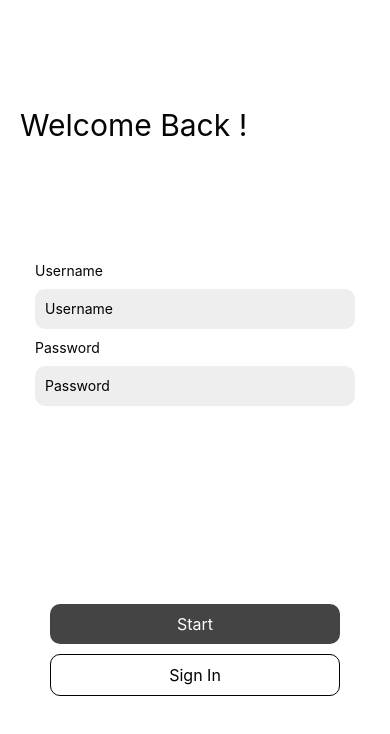
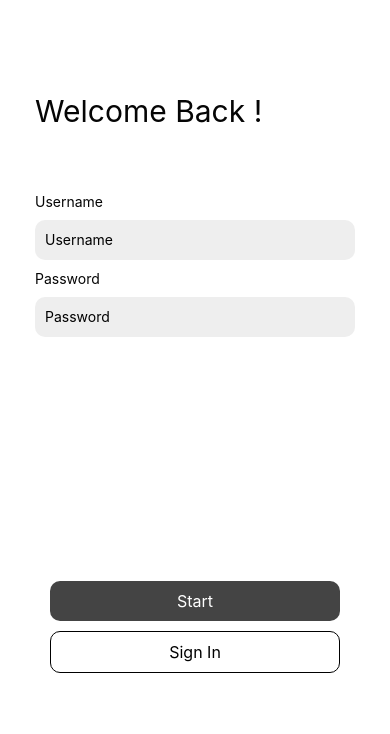
Before and after one commit to Enadir-Mekhlouf/React_native_1st_app, a React Native app: screen / in a window 390 px wide. Shown: the top 734 px of the page. Built offline with nearby package versions, Linux system fonts and the light colour scheme.

Commit message:
[*] fixed lining title with input

```diff
--- a/App.tsx
+++ b/App.tsx
@@ -19,10 +19,12 @@ const SignUP =({navigation}: any) =>{
   const [Password, onChangePassword] = React.useState('');
   return (
     <SafeAreaView style={{flex:1, justifyContent:'space-between', backgroundColor:'#ffffff',padding:10}}>
-     <View style={{paddingTop:"10%"}}>
+      <View style={{flex:1,paddingBottom:"20%" ,alignItems:'center',justifyContent:'space-around'}}>
+
+      <View >
+        <View style={{alignSelf:'flex-start',paddingBottom:"20%"}}>
         <Text style={{fontSize:30,color:'#050505'}}>Create Your Account</Text>
       </View>
-        <View style={{paddingBottom:"20%" ,alignItems:'center'}}>
         <View style={{paddingBottom:"20%"}}>
           <View>
             <Text style={{color:'#050505'}}>Username</Text>
@@ -88,6 +90,7 @@ const SignUP =({navigation}: any) =>{
       </View>
 
     </View>
+    </View>
     </SafeAreaView>
 
   );
@@ -100,14 +103,6 @@ const ProductDetail = ({ route ,navigation}: any) => {
   const dispatch = useDispatch();
   console.log(typeof imageUri, imageUri);
 
-  // const [product, setProduct] = React.useState({
-  //   id, name, price, description, imageUri, CodeBar
-  // });
-
-
-  // const handleUpdate = (updatedProduct) => {
-  //   updateitem(updatedProduct);
-  // }
 
   const toggleModalVisible = ()=> {
     SetModalvisible(!Modalvisible)
@@ -170,12 +165,6 @@ const ProductDetail = ({ route ,navigation}: any) => {
 
 const ProductModal=({visible, onClose,animationType,mode, item}: any)=>{
 
-  // const [text, onChangeText] = React.useState("");
-  // const [Description, onChangeDescription] = React.useState("");
-  // const [Price, onChangePrice] = React.useState("");
-  // const [CodeBar, onChangeCodeBar] = React.useState("");
-  // const [imageUri, setImageUri] = React.useState(null);
-
 const [text, setText] = React.useState(item ? item.name : '');
 const [description, setDescription] = React.useState(item ? item.description : '');
 const [price, setPrice] = React.useState(item ? item.price : '');
@@ -221,9 +210,6 @@ const dispatch = useDispatch();
       }
     });
   };
-
-
-
   useEffect(()=>{
 
     if(item){
@@ -239,10 +225,12 @@ const dispatch = useDispatch();
       onRequestClose={onClose}
     >
     <SafeAreaView style={{flex:1, justifyContent:'space-between', backgroundColor:'#ffffff',padding:20}}>
-    <View>
+      <View style={{flex:1,alignItems:'center',justifyContent:'space-around'}}>
+
+      <View style={{alignItems:'center'}}>
+        <View style={{alignSelf:'flex-start',paddingBottom:"20%"}}>
       <Text style={{fontSize:30,color:'#050505'}}>{IseditMode?'Product Label':'Create Product'}</Text>
     </View>
-      <View style={{alignItems:'center'}}>
         <View>
           <Text style={{color:'#050505'}}>Label</Text>
           <TextInput
@@ -316,6 +304,7 @@ const dispatch = useDispatch();
             }}>
             <Text style={styles.buttonTextStart}>{mode === 'edit' ? 'Save Changes' : 'Create Product'}</Text>
           </TouchableOpacity>
+          </View>
         </View>
       </View>
       </View>
@@ -474,12 +463,11 @@ const SignIN = ({navigation}: any) => {
   return (
     <SafeAreaView style={{flex:1, justifyContent:'space-between', backgroundColor:'#ffffff',padding:10}}>
       <View style={{flex:1,paddingBottom:"20%" ,alignItems:'center',justifyContent:'space-around'}}>
-        <View style={{paddingTop:"10%",paddingHorizontal:10,alignSelf:'flex-start'}}>
+      <View>
+        <View style={{alignSelf:'flex-start',paddingBottom:"20%"}}>
           <Text style={{fontSize:30,color:'#050505'}}>Welcome Back !</Text>
         </View>
       <View>
-      <View >
-        {/* <MaterialIcons name='restore-from-trash' color={"black"} /> */}
         <Text style={{color:'#050505'}}>Username</Text>
         <TextInput
           placeholder='Username'
```
Lines whose indentation alone changed are shown as unchanged.
